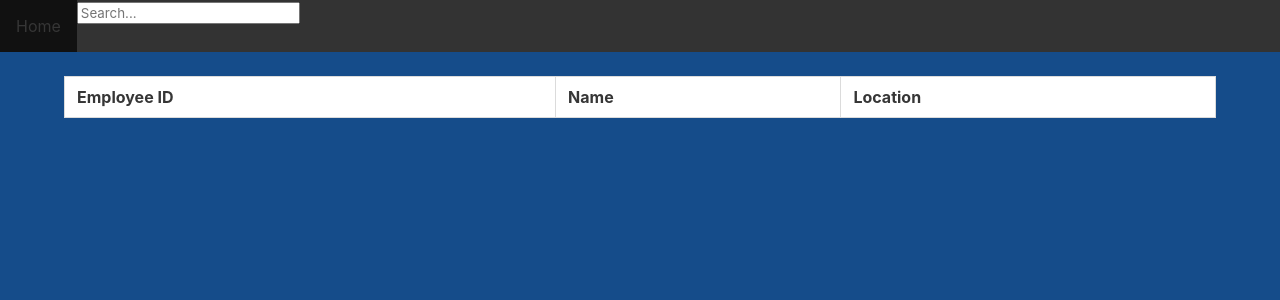
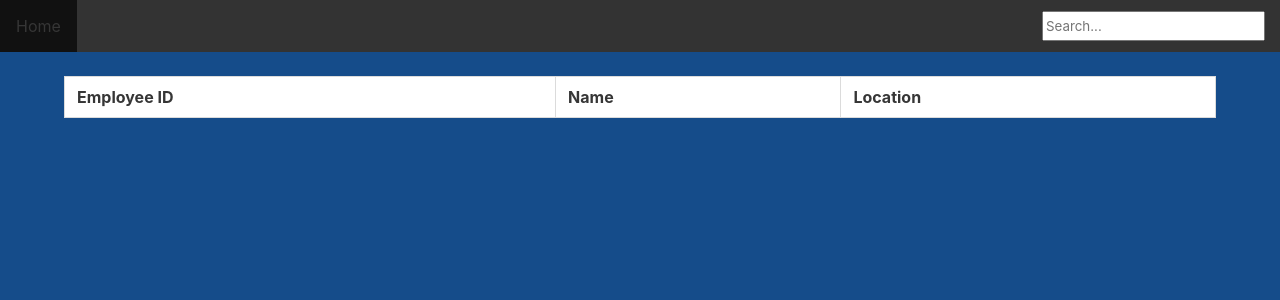
Before and after one commit to GUTS-jpm/jp-connect, a Django app: page /search/ in a window 1280 px wide. Shown: the top 300 px of the page. Run offline with Django 3.2, Linux system fonts and the light colour scheme; lists and menus that the app fills with data are empty; some libraries are stand-ins or nearby versions.

Commit message:
base look better

```diff
--- a/jpconnect_project/jpconnect/template/base.html
+++ b/jpconnect_project/jpconnect/template/base.html
@@ -16,10 +16,9 @@
     <body>
         <ul>
             <li><a href="{% url 'jpconnect:home' %}">Home</a></li>
-          </li>
-            <li><form action="{% url 'search' %}" method="post">
+            <li style="height: 100%; float: right; padding-right: 15px;"><form action="{% url 'search' %}" method="post" style="height: 100%; ">
                 {% csrf_token %}
-                <input name="q" type="text" placeholder="Search...">
+                <input name="q" type="text" placeholder="Search..." style="margin-top: 11px; height: 30px; ">
                 </form>
             </li>
         </ul>
--- a/jpconnect_project/jpconnect/template/home.html
+++ b/jpconnect_project/jpconnect/template/home.html
@@ -15,7 +15,7 @@
 <h1 style="color:#f8f8ff; font-size:220%; text-align:center; text-decoration: underline;"> J.P.M.Connect</h1>
 <body style="background-color:#154C8A;">
 <br>
-<h2 style="color:white; font-size:150%; font-family:cursive; text-align:center">"The right relationship is everything"</h2>
+<h2 style="color:white; font-size:150%; text-align:center">"The right relationship is everything"</h2>
 <br>
 <div class="container">
     <table class="table is-fullwidth is-striped is-bordered is-hoverable">
--- a/jpconnect_project/jpconnect/template/search.html
+++ b/jpconnect_project/jpconnect/template/search.html
@@ -1,4 +1,3 @@
-<!DOCTYPE html>
 {% extends 'base.html' %}
 {% load static %}
 
@@ -6,21 +5,12 @@
     Search Page
 {% endblock %}
 
+{% block head_block %}
+<link rel="stylesheet" href="https://cdn.jsdelivr.net/npm/bulma@0.8.0/css/bulma.min.css">
+{% endblock %}
 
 {% block body_block %}
-
-
-
-<html>
-<head>
-
-
-
-<link rel="stylesheet" href="https://cdn.jsdelivr.net/npm/bulma@0.8.0/css/bulma.min.css">
-</head>
-
 <br>
-
 <body style="background-color:#154C8A;">
 
     <div class="container">
@@ -43,6 +33,4 @@
         </table>
     </div>
 </body>
-
-</html>
 {% endblock %}
```
Lines whose indentation alone changed are shown as unchanged.
